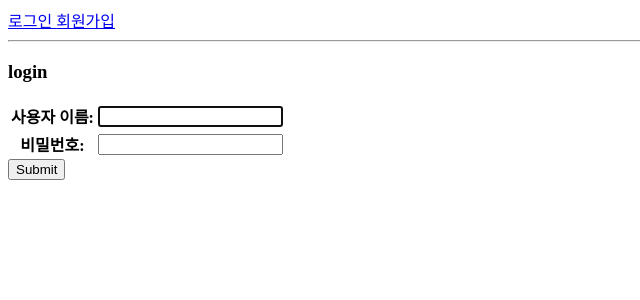
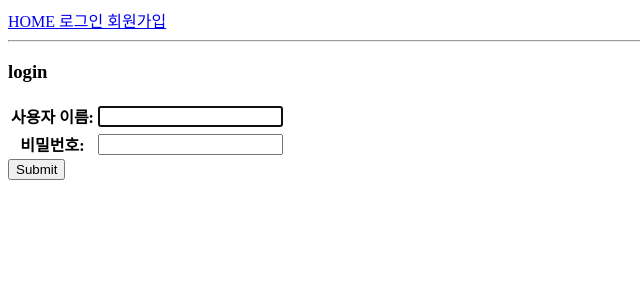
Before and after one commit to jp-hwang/djangopractice, a Django app: page /accounts/login/ in a window 1280 px wide. Shown: the top 300 px of the page, without its empty margins (0-640 px from the left). Run offline with Django 3.2, Linux system fonts and the light colour scheme.

Commit message:
home 추가

```diff
--- a/baeminproject/baeminproject/templates/layout.html
+++ b/baeminproject/baeminproject/templates/layout.html
@@ -5,6 +5,7 @@
         <title>practice</title>
     </head>
     <body>
+        <a href="{% url "root" %}"> HOME </a>
         {% if user.is_authenticated %}
             <a href="{% url "profile" %}"> 프로필 </a>
             <a href="{% url "logout" %}?next={{ request.path }}"> 로그아웃 </a>
--- a/baeminproject/baeminproject/urls.py
+++ b/baeminproject/baeminproject/urls.py
@@ -21,5 +21,5 @@ urlpatterns = [
     url('admin/', admin.site.urls),
     url('accounts/', include('accounts.urls')),
     url('baemin/', include(('baemin.urls', 'baemin') ,namespace='baemin')),
-    url('', lambda r: redirect('baemin/', name='root')),
+    url('', lambda r: redirect('baemin/'), name='root'),
 ]
```
